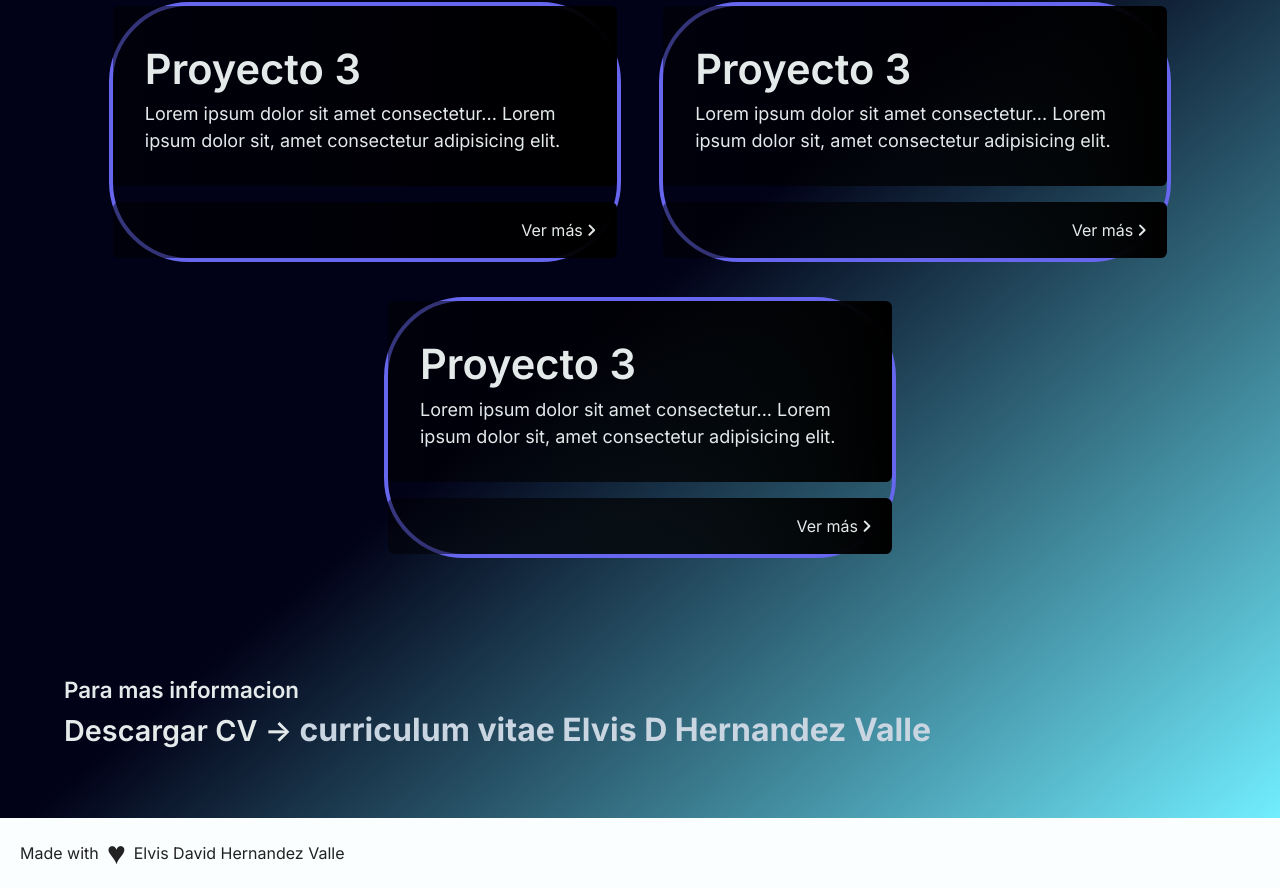
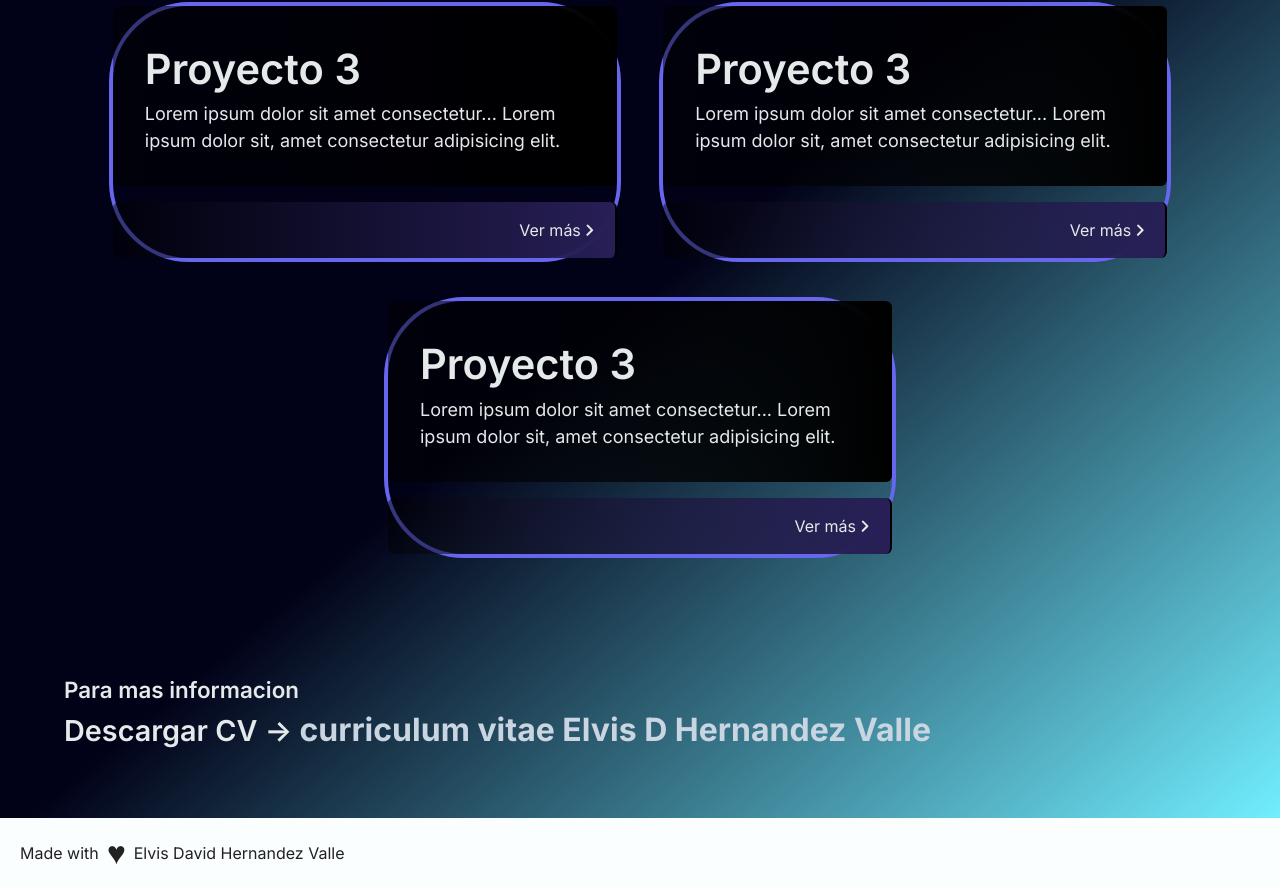
Before and after one commit to davidvallerst/davidvallerst, a SvelteKit app: page / in a window 1280 px wide. Shown: the part 1376-2264 px from the top of the page. Built offline with nearby package versions, Linux system fonts and the light colour scheme.

Commit message:
Update proyect-card.svelte

```diff
--- a/src/routes/proyect-card.svelte
+++ b/src/routes/proyect-card.svelte
@@ -28,7 +28,6 @@
 			/* background: var(--color-slate-900); */
 			background: #0007;
 			background: linear-gradient(to right, #0007, #000);
-
 			margin-inline: auto;
 			font-size: large;
 			padding: 0.8rem;
@@ -39,7 +38,8 @@
 			cursor: pointer;
 			border-radius: 0.4rem;
 			padding: 16px;
-			background: linear-gradient(to right, #0007, #000);
+			background: linear-gradient(to right, #0007, #271f56);
+			border-right: 2px solid #000;
 			display: flex;
 			align-items: center;
 			justify-content: end;
```
